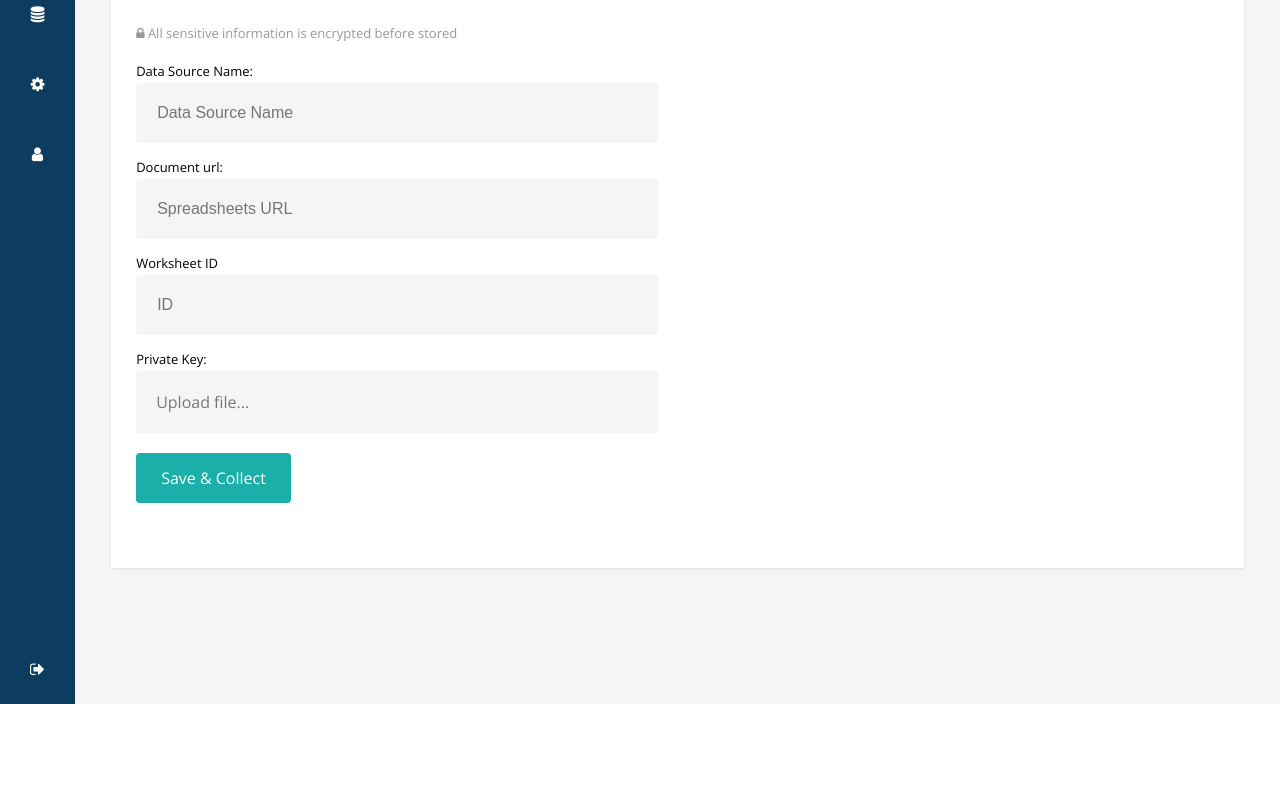
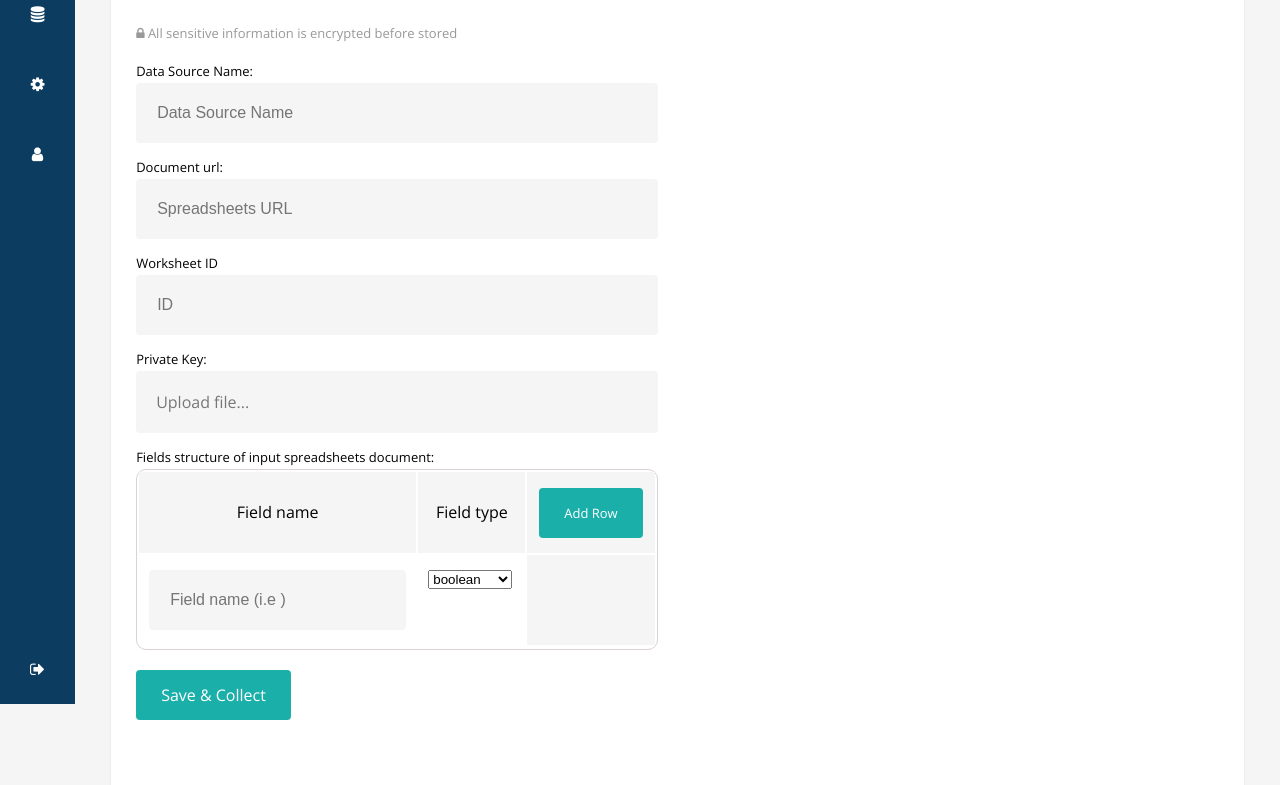
Before and after one commit to devwojtek/py-dmp, a Django app: a page that uses dmp/data_loader/templates/datasource/datasource_forms/spreadsheets.html in a window 1280 px wide. Shown: the part 96-881 px from the top of the page. Before the commit the page ends 800 px from the top, so only its background shows below. Run offline with Django 3.2, Linux system fonts and the light colour scheme; a user stored in the database is signed in; data comes from the database, SQL or seed files in the repository; tables that the repository leaves empty hold one stand-in row (values such as "Sample post"); some libraries are stand-ins or nearby versions.

Commit message:
upd: update with partial fix for spreadsheets columns list issue

```diff
--- a/dmp/data_loader/forms.py
+++ b/dmp/data_loader/forms.py
@@ -53,6 +53,8 @@ class SpreadsheetsDataSourceForm(forms.ModelForm):
                                                                                  'placeholder': _('Spreadsheets URL'),
                                                                                  'maxlength': 355}))
 
+    field_types = forms.ChoiceField(choices=list((x,y) for x,y  in SpreadsheetsDataSource.COLUMN_TYPES.items()))
+
     class Meta:
         model = SpreadsheetsDataSource
         fields = ('worksheet_id', 'upload_file', 'document_url')
--- a/dmp/data_loader/static/css/style.css
+++ b/dmp/data_loader/static/css/style.css
@@ -673,6 +673,30 @@ table th, table td {
     border: 0;
 }
 
+.table-spreadsheets{
+	border: 1px solid #dcd2d2;
+    border-radius: 10px;
+}
+
+.table-spreadsheets thead{
+	background: #f5f5f5;
+}
+
+.table-spreadsheets th{
+	line-height: 50px;
+	font-size: 16px;
+	font-weight: normal;
+	border-bottom: none;
+}
+
+.table-spreadsheets td{
+	border-bottom: none;
+}
+
+.td-last{
+    background: #f5f5f5;
+}
+
 @media screen and (max-width: 980px) {
 	.page-supplements .col-33 {
 		width: 50%;
--- a/dmp/data_loader/static/js/datasource_crud.js
+++ b/dmp/data_loader/static/js/datasource_crud.js
@@ -3,3 +3,30 @@ $(document).on('change', ':file', function() {
         label = input.val().replace(/\\/g, '/').replace(/.*\//, '');
     input.siblings('span').text(label);
 });
+
+
+$(document).ready(function(){
+      var i=1;
+     $("#add_row").click(function(){
+         addTableRow();
+
+     });
+
+  function addTableRow(){
+            $('#field'+i).html(
+                "<td><input  name='name"+i+"' type='text' placeholder='Field name'  class='form-input'></td>" +
+                "<td><input  name='type"+i+"' type='text' placeholder='Field type'  class='form-input'></td>"+
+                "<td class='td-last'><a class='button button-green delete-row'>Delete</a></td>"
+            );
+            $('#tab_logic').append('<tr id="field'+(i+1)+'"></tr>');
+            deleteTableRow();
+          i++;
+  }
+
+  function deleteTableRow(){
+        $('.delete-row').click(function () {
+            $(this).closest('tr').remove();
+        });
+  }
+
+});
--- a/dmp/data_loader/templates/datasource/datasource_forms/spreadsheets.html
+++ b/dmp/data_loader/templates/datasource/datasource_forms/spreadsheets.html
@@ -58,6 +58,44 @@
                                         {{ details_form.upload_file }}
                                     </div>
                                 </div>
+                                {# Fields block for embulk logic #}
+                                <div class="form-row">
+                                    <div class="form-label">Fields structure of input spreadsheets document:</div>
+                                    <div class="form-label"></div>
+{#                                    <div class="row clearfix">#}
+{#                                        <div class="col-md-12 column">#}
+                                            <table class="table table-spreadsheets" id="tab_logic">
+                                                <thead>
+                                                    <tr>
+                                                        <th>
+                                                            <span class="th-field-title">Field name</span>
+                                                        </th>
+                                                        <th>
+                                                            <span class="th-field-title">Field type</span>
+                                                        </th>
+                                                        <th>
+                                                            <a id="add_row" class="button button-green">Add Row</a>
+                                                        </th>
+                                                    </tr>
+                                                </thead>
+                                                <tbody>
+                                                    <tr id='field0'>
+                                                        <td>
+                                                        <input type="text" name='name0'  placeholder='Field name (i.e )' class="form-input"/>
+                                                        </td>
+                                                        <td>
+{#                                                        <input type="text" name='type0' placeholder='Field type' class="form-input"/>#}
+                                                            {{ details_form.field_types }}
+                                                        </td>
+                                                        <td class="td-last"></td>
+                                                    </tr>
+                                                    <tr id='field1'></tr>
+                                                </tbody>
+                                            </table>
+{#                                        </div>#}
+{#                                    </div>#}
+
+                                </div>
                                 <div class="form-buttons">
                                     <a href="javascript:void(0);" onclick="document.getElementById('form-create').submit(); return false;" class="button button-green">{% if form.instance.pk %}Update{% else %}Save & Collect{% endif %}</a>
                                 </div>
```
